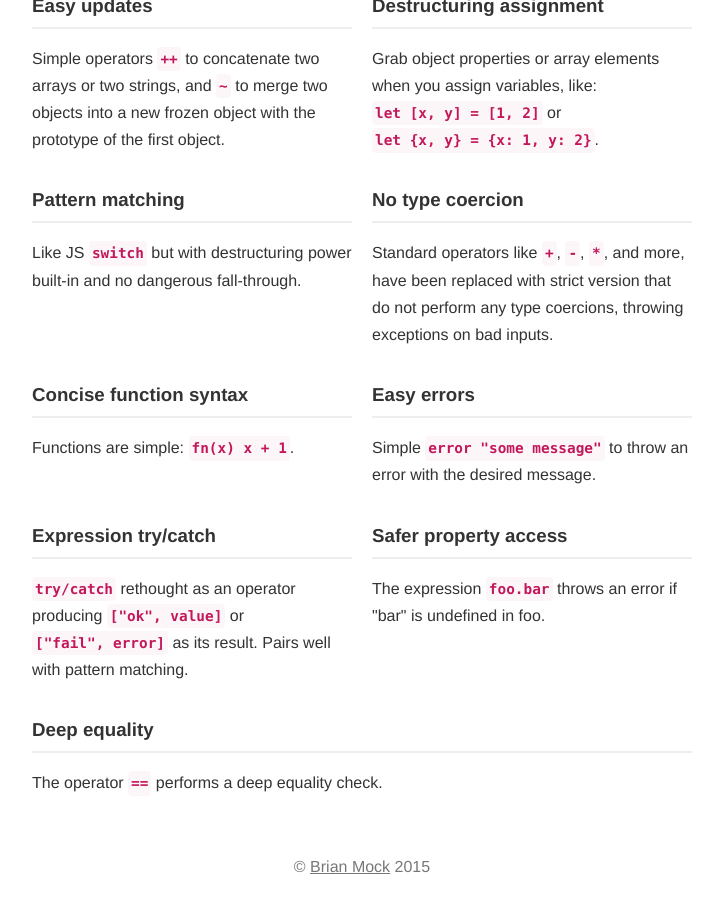
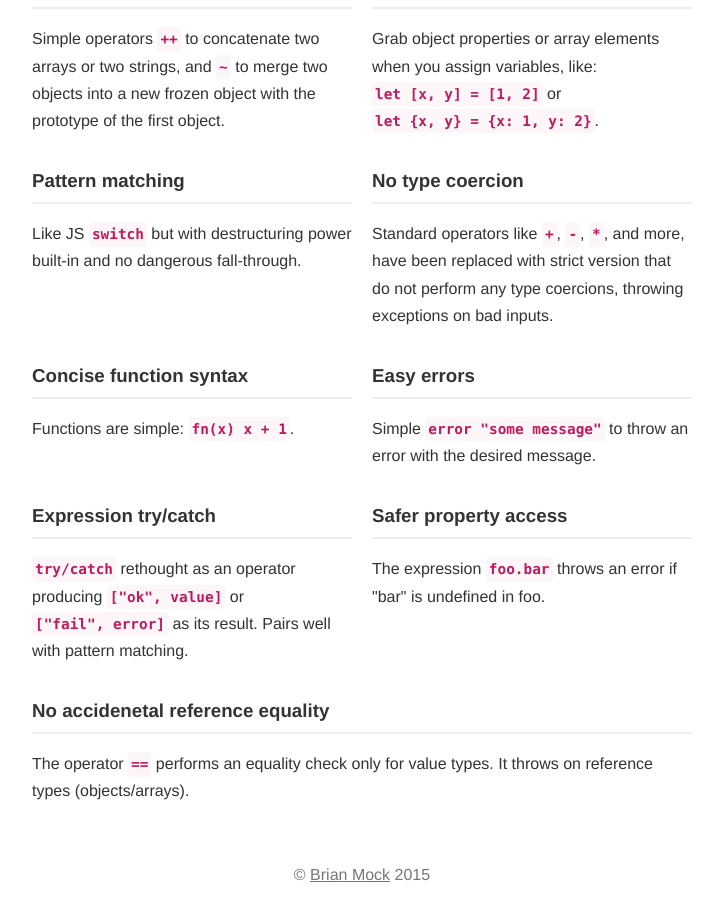
Before and after one commit to squiggle-lang/squiggle-lang.org, a Jekyll site: the page built from index.md, in a window 1280 px wide and 900 px high, scrolled down 1231 px. Shown: the whole window, without its empty margins (278-1001 px from the left). Built offline with Jekyll 4.4.1, drawn with Linux system fonts in a browser that asks for light colours; Markdown is read by kramdown in place of the engine named in the settings.

Commit message:
Updates home page

```diff
--- a/index.md
+++ b/index.md
@@ -24,22 +23,19 @@ npm install -g squiggle-lang
     <div class="feature">
         <h3>Simple syntax</h3>
         <p>
-            Squiggle does not use semicolons, and indentation does not matter.
-            Data literals mostly match JS for ease of learning.
+            Squiggle does not use semicolons, and indentation does not matter. Data literals mostly match JS for ease of learning.
         </p>
     </div>
     <div class="feature">
         <h3>Arity checked functions</h3>
         <p>
-            Calling a function made in Squiggle with the wrong number of
-            arguments throws an exception.
+            Calling a function made in Squiggle with the wrong number of arguments throws an exception.
         </p>
     </div>
     <div class="feature">
         <h3>Named-this</h3>
         <p>
-            JavaScript's <code>this</code> becomes a normal named parameter,
-            making it easy to nest functions and use callbacks.
+            JavaScript's <code>this</code> becomes a normal named parameter, making it easy to nest functions and use callbacks.
         </p>
     </div>
     <div class="feature">
@@ -109,9 +105,9 @@ npm install -g squiggle-lang
         </p>
     </div>
     <div class="feature">
-        <h3>Deep equality</h3>
+        <h3>No accidenetal reference equality</h3>
         <p>
-            The operator <code>==</code> performs a deep equality check.
+            The operator <code>==</code> performs an equality check only for value types. It throws on reference types (objects/arrays).
         </p>
     </div>
 </div>
```
Also changed, not shown: other parts of index.md (+1 -2 lines).
